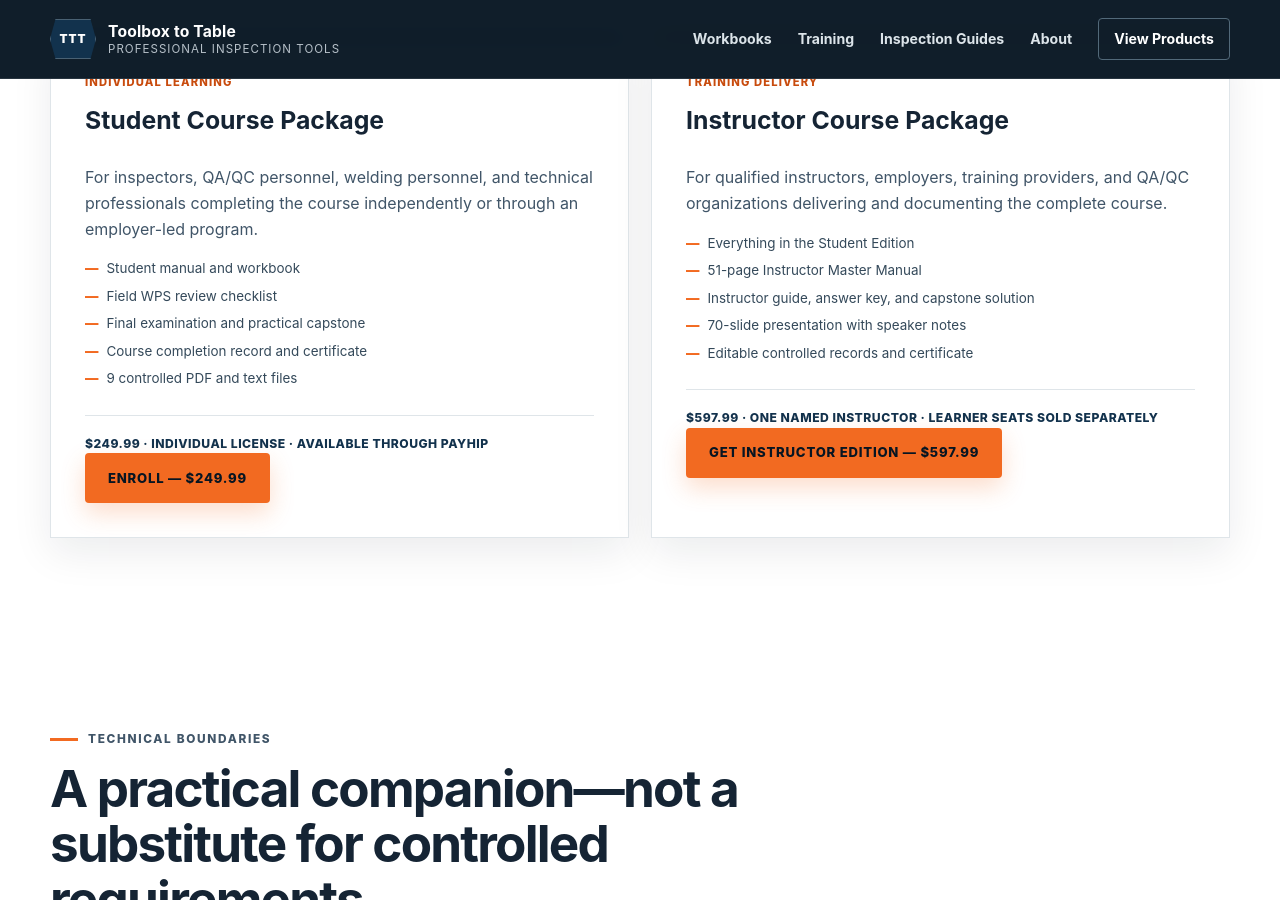
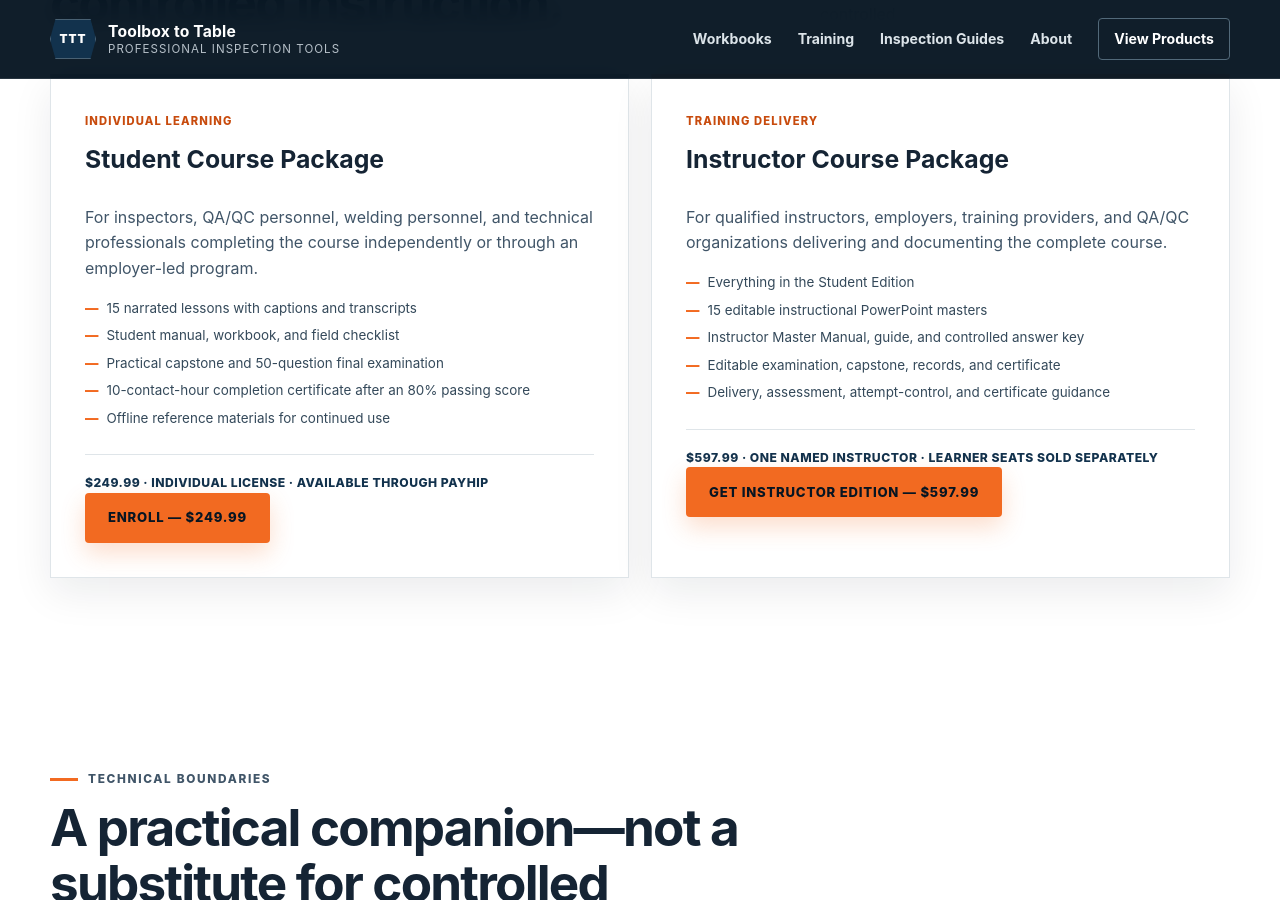
Before and after one commit to rightmercs/toolbox-to-table, a Jekyll site: the page built from training/wps-interpretation.md, in a window 1280 px wide and 900 px high, scrolled down 3664 px. Built offline with Jekyll 4.4.1, drawn with Linux system fonts in a browser that asks for light colours; some of the changed text lies outside the part shown.

Commit message:
Align WPS course website with version 2.4

```diff
--- a/training/wps-interpretation.md
+++ b/training/wps-interpretation.md
@@ -9,10 +9,10 @@ permalink: /training/wps-interpretation/
   <div class="shell product-hero-grid">
     <div>
       <a class="breadcrumb" href="{{ '/pages/training/' | relative_url }}">Training / WPS Interpretation</a>
-      <p class="eyebrow eyebrow--light"><span></span> TTT-WPS-101 · Release 1.0</p>
+      <p class="eyebrow eyebrow--light"><span></span> TTT-WPS-101 · Version 2.4</p>
       <h1>WPS Interpretation and Understanding</h1>
       <p class="hero-lead">Learn a repeatable method for reading Welding Procedure Specifications, tracing qualification support, comparing production conditions with approved requirements, and documenting objective findings.</p>
-      <div class="product-badges"><span>15 lessons</span><span>8–12 hours</span><span>Practical capstone</span><span>Field checklist</span></div>
+      <div class="product-badges"><span>15 lessons</span><span>10 contact hours</span><span>80% final-exam requirement</span><span>Practical capstone</span></div>
       <div class="button-row"><a class="button button--primary" href="#course-editions">Compare course editions</a><a class="button button--secondary" href="{{ '/products/wps-compliance-review/' | relative_url }}">View the companion review tool</a></div>
     </div>
     <figure class="product-hero-image course-hero-image">
@@ -63,13 +63,13 @@ permalink: /training/wps-interpretation/
   <div class="edition-grid">
     <article class="edition-card">
       <p class="edition-label">Individual learning</p><h3>Student Course Package</h3><p>For inspectors, QA/QC personnel, welding personnel, and technical professionals completing the course independently or through an employer-led program.</p>
-      <ul class="feature-list"><li>Student manual and workbook</li><li>Field WPS review checklist</li><li>Final examination and practical capstone</li><li>Course completion record and certificate</li><li>9 controlled PDF and text files</li></ul>
+      <ul class="feature-list"><li>15 narrated lessons with captions and transcripts</li><li>Student manual, workbook, and field checklist</li><li>Practical capstone and 50-question final examination</li><li>10-contact-hour completion certificate after an 80% passing score</li><li>Offline reference materials for continued use</li></ul>
       <p class="release-status">$249.99 · Individual license · Available through Payhip</p>
       <a class="button button--primary" href="https://payhip.com/b/6ZNqO" target="_blank" rel="noopener noreferrer">Enroll — $249.99</a>
     </article>
     <article class="edition-card edition-card--featured">
       <p class="edition-label">Training delivery</p><h3>Instructor Course Package</h3><p>For qualified instructors, employers, training providers, and QA/QC organizations delivering and documenting the complete course.</p>
-      <ul class="feature-list"><li>Everything in the Student Edition</li><li>51-page Instructor Master Manual</li><li>Instructor guide, answer key, and capstone solution</li><li>70-slide presentation with speaker notes</li><li>Editable controlled records and certificate</li></ul>
+      <ul class="feature-list"><li>Everything in the Student Edition</li><li>15 editable instructional PowerPoint masters</li><li>Instructor Master Manual, guide, and controlled answer key</li><li>Editable examination, capstone, records, and certificate</li><li>Delivery, assessment, attempt-control, and certificate guidance</li></ul>
       <p class="release-status">$597.99 · One named instructor · Learner seats sold separately</p>
       <a class="button button--primary" href="https://payhip.com/b/H4Osy" target="_blank" rel="noopener noreferrer">Get Instructor Edition — $597.99</a>
     </article>
```
Also changed, not shown: _internal/wps-101-payhip-listings.md (+6 -4 lines), pages/training.md (+1 -1 lines).
